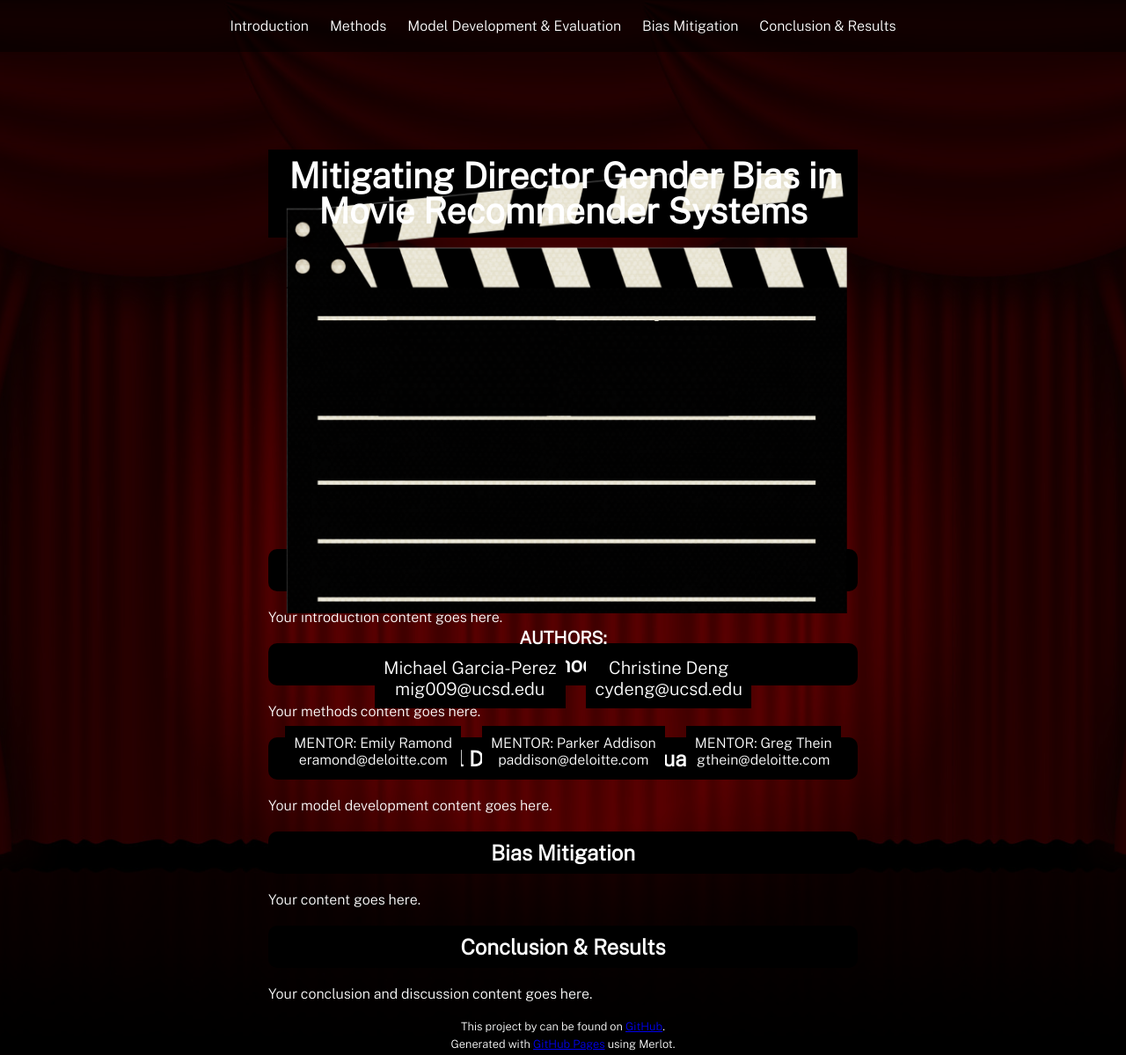
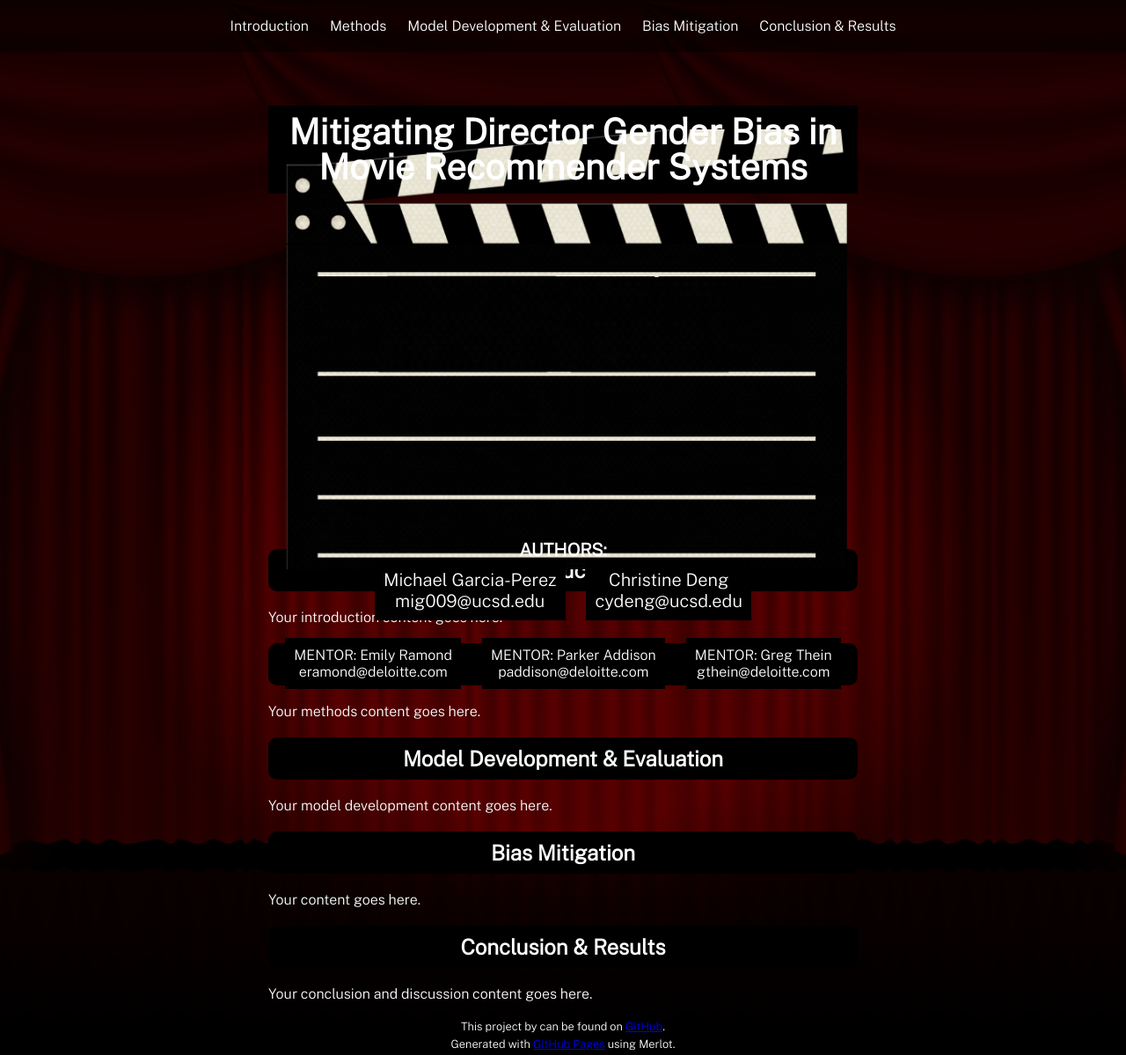
Before and after one commit to michael-garciaperez/DSC180A-Methodology-5, a Jekyll site: the page built from index.md, in a window 1280 px wide and 1199 px high. Shown: the whole window at 88% size. Built offline with Jekyll 4.4.1, drawn with Linux system fonts in a browser that asks for light colours.

Commit message:
Update style.scss

```diff
--- a/assets/css/style.scss
+++ b/assets/css/style.scss
@@ -46,12 +46,12 @@
   line-height: 1;
   background-color: black;
   padding: 10px 20px;
-  margin-top: 150px; /* Adjusted margin-top */
+  margin-top: 100px; /* Adjusted margin-top */
 }
 
 .author-mentor-container {
   text-align: center;
-  margin-top: 10px; /* Adjusted margin-top */
+  margin-top: -50px; /* Adjusted margin-top */
 }
 
 .author-mentor-container p {
```
